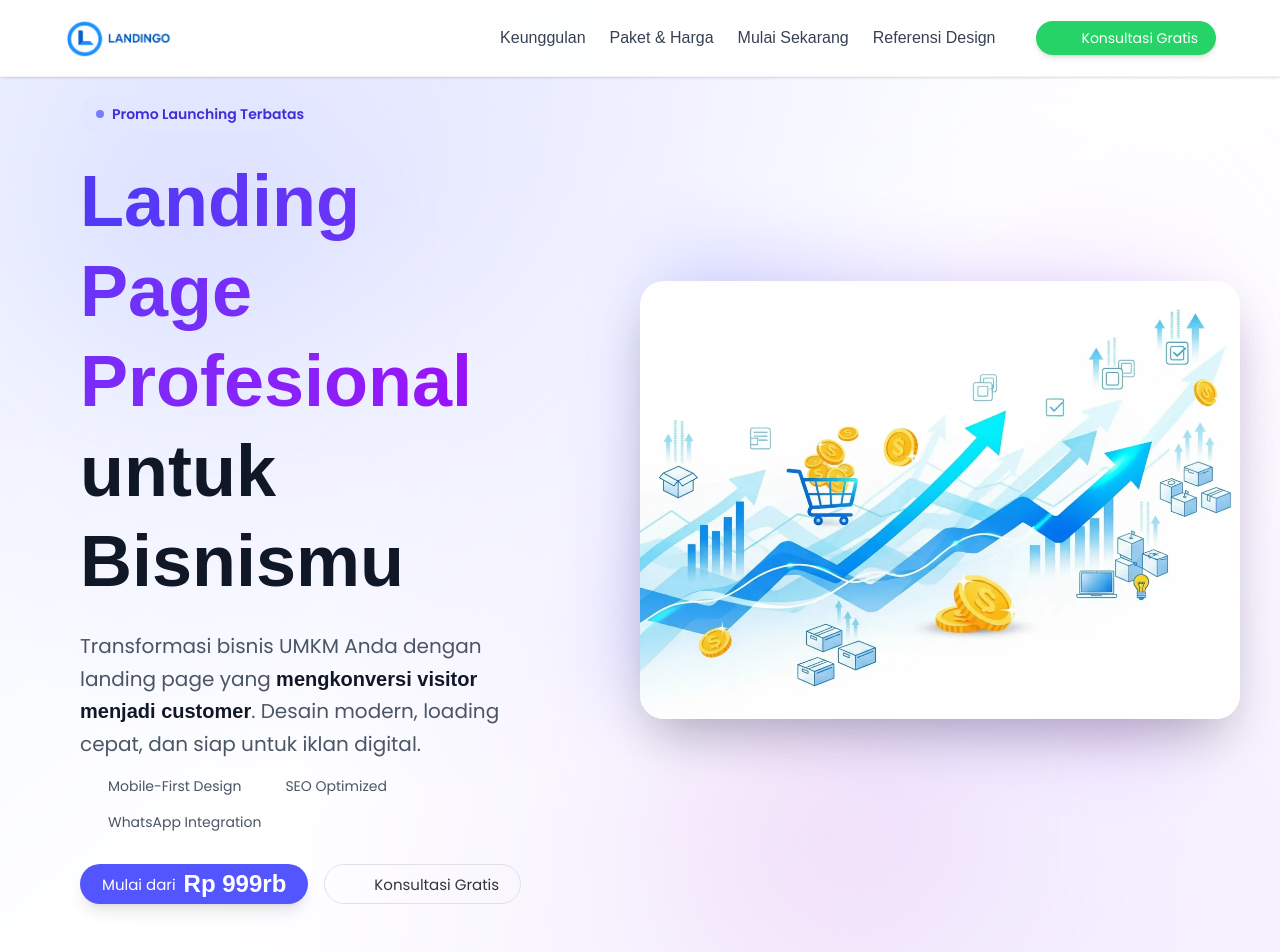
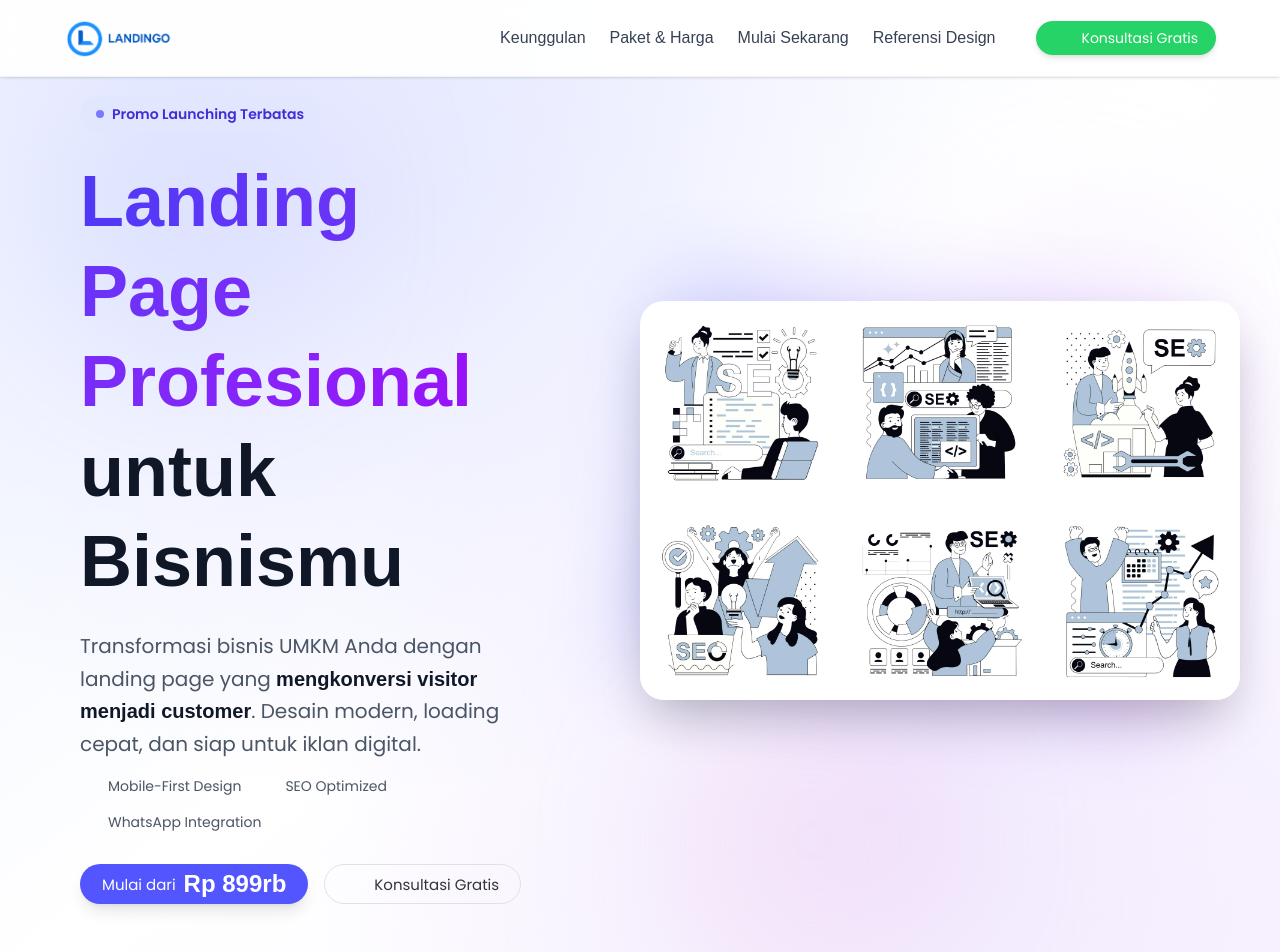
Before and after one commit to agieswahyudi07/landingo, a Vue app: page / in a window 1280 px wide. Shown: the top 952 px of the page. Built offline with nearby package versions, Linux system fonts and the light colour scheme; some icons are missing; a web font is replaced by a local one.

Commit message:
refactor : update image on hero and button pricing

```diff
--- a/src/components/section/Hero.vue
+++ b/src/components/section/Hero.vue
@@ -13,7 +13,7 @@ const isDesktop = ref(false);
 let throttledMouseMoveHandler = null;
 
 // Ensure image path is correct and not processed by Vite
-const imageSrc = '/assets/images/business-growth.webp';
+const imageSrc = '/assets/images/seo.webp';
 
 const handleMouseMove = (event) => {
     if (!heroImage.value || window.innerWidth < 1024) return;
@@ -172,7 +172,7 @@ const redirectToWhatsApp = () => {
                         @click="redirectToWhatsApp"
                     >
                         <span class="flex items-center gap-2">
-                            Mulai dari <span class="text-2xl font-bold">Rp 999rb</span>
+                            Mulai dari <span class="text-2xl font-bold">Rp 899rb</span>
                         </span>
                     </n-button>
                     <n-button
@@ -200,7 +200,7 @@ const redirectToWhatsApp = () => {
                     <img
                         class="relative object-cover object-center rounded-3xl max-w-[500px] xl:max-w-[600px] shadow-2xl transform hover:scale-105 transition-transform duration-500"
                         fetchpriority="high"
-                        alt="Ilustrasi pertumbuhan bisnis UMKM dengan landing page profesional Landingo - Transformasi digital untuk bisnis lokal"
+                        alt="Ilustrasi Optimasi SEO dan Performa Website - Jasa Pembuatan Landing Page Google Friendly"
                         loading="eager"
                         width="720"
                         height="600"
```
Also changed, not shown: public/assets/images/seo.webp (added).
